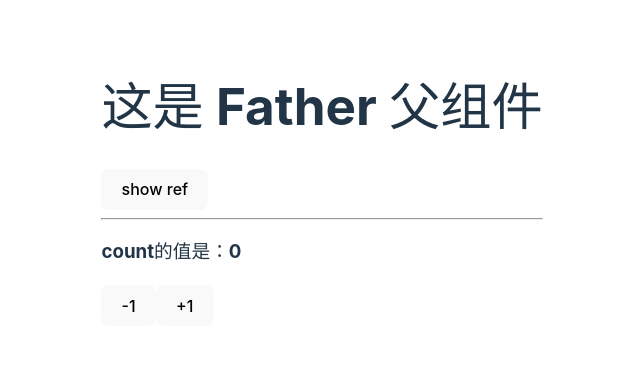
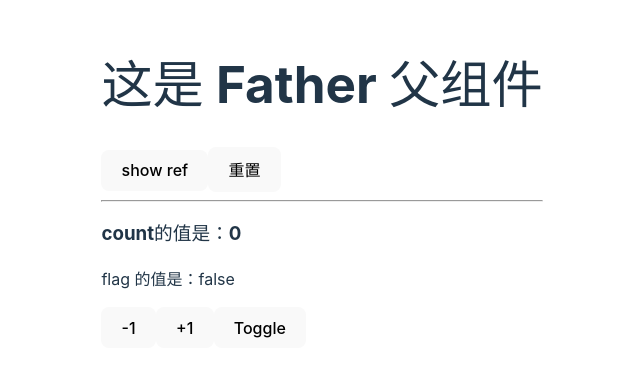
Before and after one commit to jiansun-max/react_hooks, a React (Vite) app: page / in a window 1280 px wide. Shown: the part 215-592 px from the top of the page, without its empty margins (318-958 px from the left). Built offline with nearby package versions, Linux system fonts and the light colour scheme.

Commit message:
useImperativeHandle的使用

```diff
--- a/src/components/use_ref/01.base.tsx
+++ b/src/components/use_ref/01.base.tsx
@@ -86,36 +86,51 @@ export const RefTimer: React.FC = () => {
 
 const Child = React.forwardRef((_, ref) => {
   const [count, setCount] = useState(0)
+  const [flag, setFlag] = useState(false)
 
   const add = (step: number) => {
     setCount((prev) => (prev += step))
   }
 
-  useImperativeHandle(ref, () => ({
-    name: 'liulongbin',
-    age: 22
-  }))
+  useImperativeHandle(
+    ref,
+    () => {
+      console.log('执行了 useImperativeHandle 中的回调函数')
+      return {
+        count,
+        reset: () => setCount(0)
+      }
+    },
+    [count]
+  )
 
   return (
     <>
       <h3>count的值是：{count}</h3>
+      <p>flag 的值是：{String(flag)}</p>
       <button onClick={() => add(-1)}>-1</button>
       <button onClick={() => add(1)}>+1</button>
+      <button onClick={() => setFlag((prev) => !prev)}>Toggle</button>
     </>
   )
 })
 
 export const Father: React.FC = () => {
-  const childRef = useRef()
+  const childRef = useRef<{ count: number; reset: () => void }>()
 
   const showRef = () => {
     console.log(childRef.current)
+  }
+
+  const onReset = () => {
+    childRef.current?.reset()
   }
 
   return (
     <>
       <h1>这是 Father 父组件</h1>
       <button onClick={showRef}>show ref</button>
+      <button onClick={onReset}>重置</button>
       <hr />
       <Child ref={childRef} />
     </>
```
